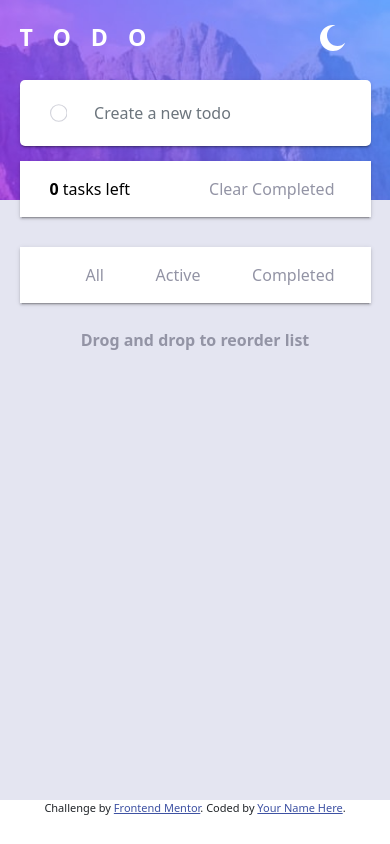
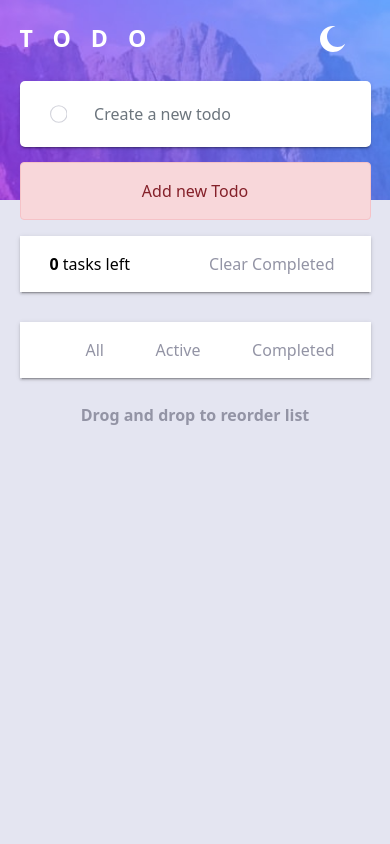
Before and after one commit to kds150/Todo-List-App, a React (Create React App) app: page / in a window 390 px wide. Built offline with nearby package versions, Linux system fonts and the light colour scheme.

Commit message:
Add Component Button

```diff
--- /dev/null
+++ b/src/Components/Button/Button.js
@@ -0,0 +1,31 @@
+import React, { Fragment } from "react";
+
+const Button = (props) => {
+
+  return (
+
+    <Fragment>
+      <div className="Btn">
+        <div>
+          <strong>{props.resultat}</strong> tasks left
+        </div>
+        <div className="Btn-element-2">
+          <button onClick={props.showAll}>All</button>
+          <button onClick={props.showActive}>Active</button>
+          <button onClick={props.showCompleted}>Completed</button>
+        </div>
+        <div onClick={props.clearAllCompleted}>
+          <button>Clear Completed</button>
+        </div>
+      </div>
+      <div className="Btn-element-3">
+        <button onClick={props.showAll}>All</button>
+        <button onClick={props.showActive}>Active</button>
+        <button onClick={props.showCompleted}>Completed</button>
+      </div>
+    </Fragment>
+
+  );
+};
+
+export default Button;
--- /dev/null
+++ b/src/Components/Form/Form.js
@@ -0,0 +1,34 @@
+import React from "react";
+
+const Form = (props) => {
+
+  return (
+
+    <div className="form">
+    <form onSubmit={props.submitted}>
+      <svg
+        xmlns="http://www.w3.org/2000/svg"
+        width="20"
+        height="22"
+        fill="currentColor"
+        class="bi bi-circle"
+        viewBox="0 0 16 16"
+      >
+        <path d="M8 15A7 7 0 1 1 8 1a7 7 0 0 1 0 14zm0 1A8 8 0 1 0 8 0a8 8 0 0 0 0 16z" />
+      </svg>
+      <input
+        type="text"
+        className={`form-control ${props.themeInput}`}
+        value={props.input}
+        placeholder="Create a new todo"
+        onChange={props.changeInput}
+        style={{ background: `${props.inputColor}` }}
+      />
+    </form>
+  </div>
+
+
+  );
+};
+
+export default Form;
--- a/src/Containers/APP/App.css
+++ b/src/Containers/APP/App.css
@@ -1,3 +1,31 @@
+:root {
+  /* Couleurs primaires */
+  --Bright-Blue: hsl(220, 98%, 61%);
+  --Check-Background: linear-gradient(to bottom, hsl(192, 100%, 67%) 65%, hsl(280, 87%, 65%));
+
+
+  --Very-Light-Gray: hsl(0, 0%, 98%);
+  --Very-Light-Grayish-Blue: hsl(236, 33%, 92%);
+  --Light-Grayish-Blue: hsl(233, 11%, 84%);
+  --Dark-Grayish-Blue: hsl(236, 9%, 61%);
+  --Very-Dark-Grayish-Blue: hsl(235, 19%, 35%);
+  --bg-task: white;
+  --white: white;
+  --black: black;
+  --task-hover: hsl(280, 87%, 65%);
+}
+
+.dark {
+--Very-Light-Grayish-Blue: hsl(235, 21%, 11%);
+--bg-task: hsl(235, 24%, 19%);
+--white: black;
+--black: white;
+--Light-Grayish-Blue: hsl(237, 49%, 49%);
+}
+
+body{
+  background: var(--Very-Light-Grayish-Blue);
+}
 
 .header{
   height: 300px;
@@ -11,19 +39,13 @@
   background-image: url(../../../public/images/bg-desktop-dark.jpg);
 }
 
-.contenu{
-  position: relative;
-  height: 600px;
-  background: var(--Very-Light-Grayish-Blue);
-}
-
-
 
 .todo{
   width: 40%;
   position: absolute;
-  top: 7%;
+  top: 8%;
   left: 30%;
+  padding-bottom: 70px;
 }
 
 .entete{
@@ -58,11 +80,8 @@ form {
   margin-left: 15px;
   font-weight: 500;
 }
-.App{
-  position: relative;
-}
 
-.task {
+.Btn {
   padding: 15px 30px;
   transition: .1s;
   background-color: var(--bg-task);
@@ -75,7 +94,7 @@ form {
   box-shadow: 0 2px 2px 0 rgba(0,0,0,0.14), 0 1px 5px 0 rgba(0,0,0,0.12), 0 3px 1px -2px rgba(0,0,0,0.2);
 }
 
-.task-element-3{
+.Btn-element-3{
   display: none;
 }
 .info{
@@ -105,12 +124,9 @@ button:focus, button:hover{
   margin-right: 25px;
 }
 
-/* Footer Frontend Mentor */
-.attribution { font-size: 11px; text-align: center; }
-.attribution a { color: hsl(228, 45%, 44%); }
+/* Responsive */
 
-/* Responsive */
-@media screen and (max-width: 762px) {
+@media screen and (max-width: 768px) {
   .todo{
     left: 5%;
     width: 90%;
@@ -133,15 +149,16 @@ button:focus, button:hover{
     margin: 20px 0px 15px 0px;
   }
 
+
   .todo{
     top: 3%;
   }
 
-  .task-element-2{
+  .Btn-element-2{
     display: none;
   }
 
-  .task-element-3{
+  .Btn-element-3{
     margin-top: 30px;
     padding: 15px 30px;
     transition: .1s;
--- a/src/Containers/APP/App.js
+++ b/src/Containers/APP/App.js
@@ -1,10 +1,14 @@
 // Librairies
 import React, { useState, useEffect } from "react";
-import { v4 as uuidv4 } from 'uuid';
+import { v4 as uuidv4 } from "uuid";
 import "./App.css";
 
-// Composents
+
+// Components
 import Task from "../../Components/Task/Task";
+import Button from "../../Components/Button/Button";
+import Form from "../../Components/Form/Form";
+
 
 function App() {
   const getLocalItmes = () => {
@@ -29,7 +33,7 @@ function App() {
     localStorage.setItem("todos", JSON.stringify(tasks));
   }, [tasks]);
 
-  // Methodes
+  // Methods
   const changeInputHandler = (e) => {
     setInput(e.target.value);
   };
@@ -49,20 +53,29 @@ function App() {
   const doneClickedHandler = (id) => {
     const newTask = tasks.map((task) => {
       if (task.id === id) {
-        const update = task.done
-        return { ...task, done: !update }
+        const update = task.done;
+        return { ...task, done: !update };
       }
-      return task
-    })
+      return task;
+    });
 
-    setTasks(newTask)
+    setTasks(newTask);
   };
 
   const removeClickedHandler = (id) => {
-    setTasks((prev) => [...prev.filter((task) => task.id !== id)])
+    setTasks((prev) => [...prev.filter((task) => task.id !== id)]);
   };
 
-  // Methodes Partie filtrage
+  // Methods filtered
+  const filteredTasks = () => {
+    if (status === "all") {
+      return tasks;
+    } else if (status === "active") {
+      return tasks.filter((task) => !task.done);
+    } else if (status === "completed") {
+      return tasks.filter((task) => task.done);
+    }
+  };
 
   const clearAllCompletedHandler = () => {
     const newTask = [...tasks];
@@ -88,11 +101,10 @@ function App() {
   };
 
   const showCompletedHandler = () => {
-    setStatus("completed")
+    setStatus("completed");
   };
 
-
-  // Methodes dark mode
+  // Methods dark mode
   const changeModeHandler = () => {
     setDarkMode(!darkMode);
     if (darkMode) {
@@ -102,19 +114,8 @@ function App() {
     }
   };
 
-  const filteredTasks = () => {
-    if (status === 'all') {
-      return tasks
-    } else if (status === 'active') {
-      return tasks.filter((task) => !task.done)
-    } else if (status === 'completed') {
-      return tasks.filter((task) => task.done)
-    }
-  }
-
-
   // Variables
-  const taskDisplayed = filteredTasks().map(task => {
+  const taskDisplayed = filteredTasks().map((task) => {
     return (
       <Task
         key={task.id}
@@ -124,7 +125,7 @@ function App() {
         removeClicked={() => removeClickedHandler(task.id)}
       />
     );
-      })
+  });
 
   const themeInput = darkMode ? "text-white" : "text-dark";
 
@@ -148,11 +149,20 @@ function App() {
     </svg>
   );
 
+  const displayedTaskAlert =
+    tasks.length === 0 ? (
+      <div className="alert alert-danger text-center">Add new Todo</div>
+    ) : (
+      <div>{taskDisplayed}</div>
+    );
+
+
+
+
   // JSX
   return (
     <div className="App">
       <div className="header"></div>
-      <div className="contenu"></div>
       <div className="todo">
         <div className="entete">
           <div>
@@ -163,61 +173,27 @@ function App() {
           </div>
         </div>
 
-        <div className="form">
-          <form onSubmit={(e) => submittedHandler(e)}>
-            <svg
-              xmlns="http://www.w3.org/2000/svg"
-              width="20"
-              height="22"
-              fill="currentColor"
-              class="bi bi-circle"
-              viewBox="0 0 16 16"
-            >
-              <path d="M8 15A7 7 0 1 1 8 1a7 7 0 0 1 0 14zm0 1A8 8 0 1 0 8 0a8 8 0 0 0 0 16z" />
-            </svg>
-            <input
-              type="text"
-              className={`form-control ${themeInput}`}
-              value={input}
-              placeholder="Create a new todo"
-              onChange={(e) => changeInputHandler(e)}
-              style={{ background: `${inputColor}` }}
+        <Form
+        submitted = {(e) => submittedHandler(e)}
+        changeInput = {(e) => changeInputHandler(e)}
+        input = {input}
+        themeInput = {themeInput}
+        inputColor = {inputColor}
         />
-          </form>
-        </div>
 
-        {taskDisplayed}
+        {displayedTaskAlert}
 
-        <div className="task">
-          <div>
-            {" "}
-            <strong>{resultat.length}</strong> tasks left
-          </div>
-          <div className="task-element-2">
-            <button onClick={showAllHandler}>All</button>
-            <button onClick={showActiveHandler}>Active</button>
-            <button onClick={showCompletedHandler}>Completed</button>
-          </div>
-          <div onClick={clearAllCompletedHandler}>
-            <button>Clear Completed</button>
-          </div>
-        </div>
-        <div className="task-element-3">
-          <button onClick={showAllHandler}>All</button>
-          <button onClick={showActiveHandler}>Active</button>
-          <button onClick={showCompletedHandler}>Completed</button>
-        </div>
+        <Button
+          resultat = {resultat.length}
+          showAll = {showAllHandler}
+          showActive = {showActiveHandler}
+          showCompleted = {showCompletedHandler}
+          clearAllCompleted = {clearAllCompletedHandler}
+          />
+
         <div className="info">
           <p>Drog and drop to reorder list</p>
         </div>
-      </div>
-
-      <div class="attribution">
-        Challenge by{" "}
-        <a href="https://www.frontendmentor.io?ref=challenge" target="_blank">
-          Frontend Mentor
-        </a>
-        . Coded by <a href="https://github.com/kds150">Your Name Here</a>.
       </div>
     </div>
   );
--- a/src/index.css
+++ b/src/index.css
@@ -14,28 +14,3 @@ code {
   font-family: source-code-pro, Menlo, Monaco, Consolas, 'Courier New',
     monospace;
 }
-
-:root {
-  /* Couleurs primaires */
-  --Bright-Blue: hsl(220, 98%, 61%);
-  --Check-Background: linear-gradient(to bottom, hsl(192, 100%, 67%) 65%, hsl(280, 87%, 65%));
-
-
-  --Very-Light-Gray: hsl(0, 0%, 98%);
-  --Very-Light-Grayish-Blue: hsl(236, 33%, 92%);
-  --Light-Grayish-Blue: hsl(233, 11%, 84%);
-  --Dark-Grayish-Blue: hsl(236, 9%, 61%);
-  --Very-Dark-Grayish-Blue: hsl(235, 19%, 35%);
-  --bg-task: white;
-  --white: white;
-  --black: black;
-  --task-hover: hsl(280, 87%, 65%);
-}
-
-.dark {
---Very-Light-Grayish-Blue: hsl(235, 21%, 11%);
---bg-task: hsl(235, 24%, 19%);
---white: black;
---black: white;
---Light-Grayish-Blue: hsl(237, 49%, 49%);
-}
```
Lines whose indentation alone changed are shown as unchanged.
